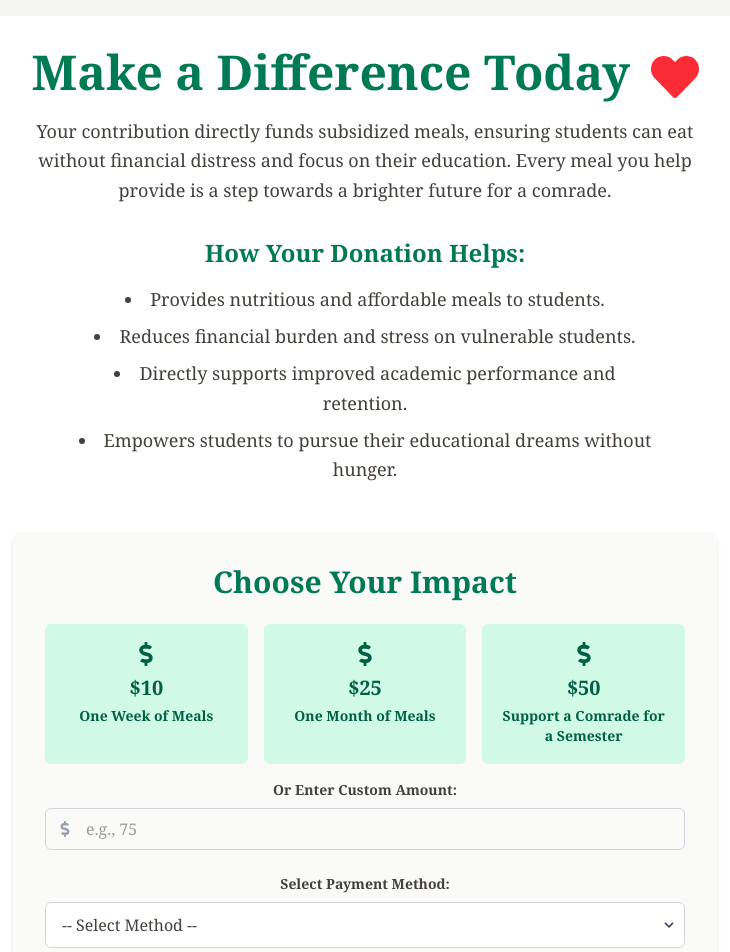
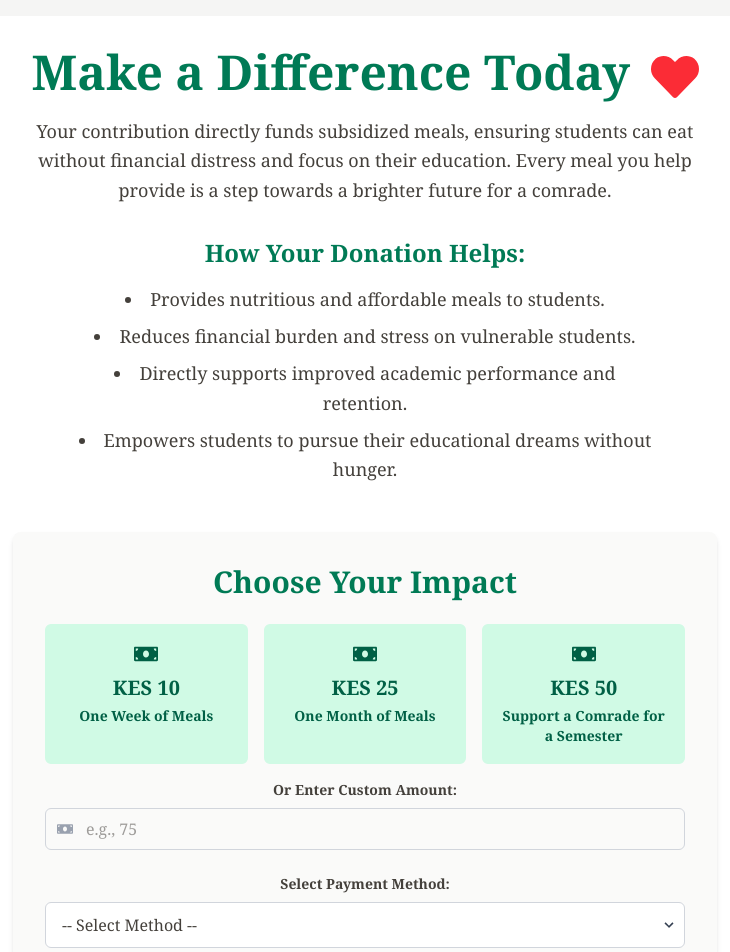
Before and after one commit to UncSeb108/feedacomrade, a Next.js app in the folder frontend/: page /donate in a window 1280 px wide. Shown: the top 952 px of the page, without its empty margins (275-1005 px from the left). Built offline with nearby package versions, Linux system fonts and the light colour scheme.

Commit message:
Changed $ to KES

```diff
--- a/frontend/app/donate/page.js
+++ b/frontend/app/donate/page.js
@@ -3,7 +3,7 @@ import React, { useState } from "react";
 import { motion } from "framer-motion";
 import {
   FaHeart,
-  FaDollarSign,
+  FaMoneyBill,
   FaHandHoldingHeart,
   FaCreditCard,
   FaCalendarAlt,
@@ -13,9 +13,9 @@ import {
 
 const Donate = () => {
   const predefinedAmounts = [
-    { id: "10", amount: 10, label: "$10 - One Week of Meals" },
-    { id: "25", amount: 25, label: "$25 - One Month of Meals" },
-    { id: "50", amount: 50, label: "$50 - Support a Comrade for a Semester" },
+    { id: "10", amount: 10, label: "KES 10 - One Week of Meals" },
+    { id: "25", amount: 25, label: "KES 25 - One Month of Meals" },
+    { id: "50", amount: 50, label: "KES 50 - Support a Comrade for a Semester" },
   ];
 
   const [selectedAmount, setSelectedAmount] = useState(null);
@@ -294,8 +294,8 @@ const Donate = () => {
                   whileHover="hover"
                   whileTap="tap"
                 >
-                  <FaDollarSign className="text-2xl mb-2" />
-                  <span className="text-xl">${option.amount}</span>
+                  <FaMoneyBill className="text-2xl mb-2" />
+                  <span className="text-xl">KES {option.amount}</span>
                   <span className="text-sm mt-1">
                     {option.label.split(" - ")[1]}
                   </span>
@@ -312,7 +312,7 @@ const Donate = () => {
                 Or Enter Custom Amount:
               </label>
               <div className="relative flex items-center">
-                <FaDollarSign className="absolute left-3 text-gray-400" />
+                <FaMoneyBill className="absolute left-3 text-gray-400" />
                 <input
                   type="number"
                   id="custom-amount"
```
